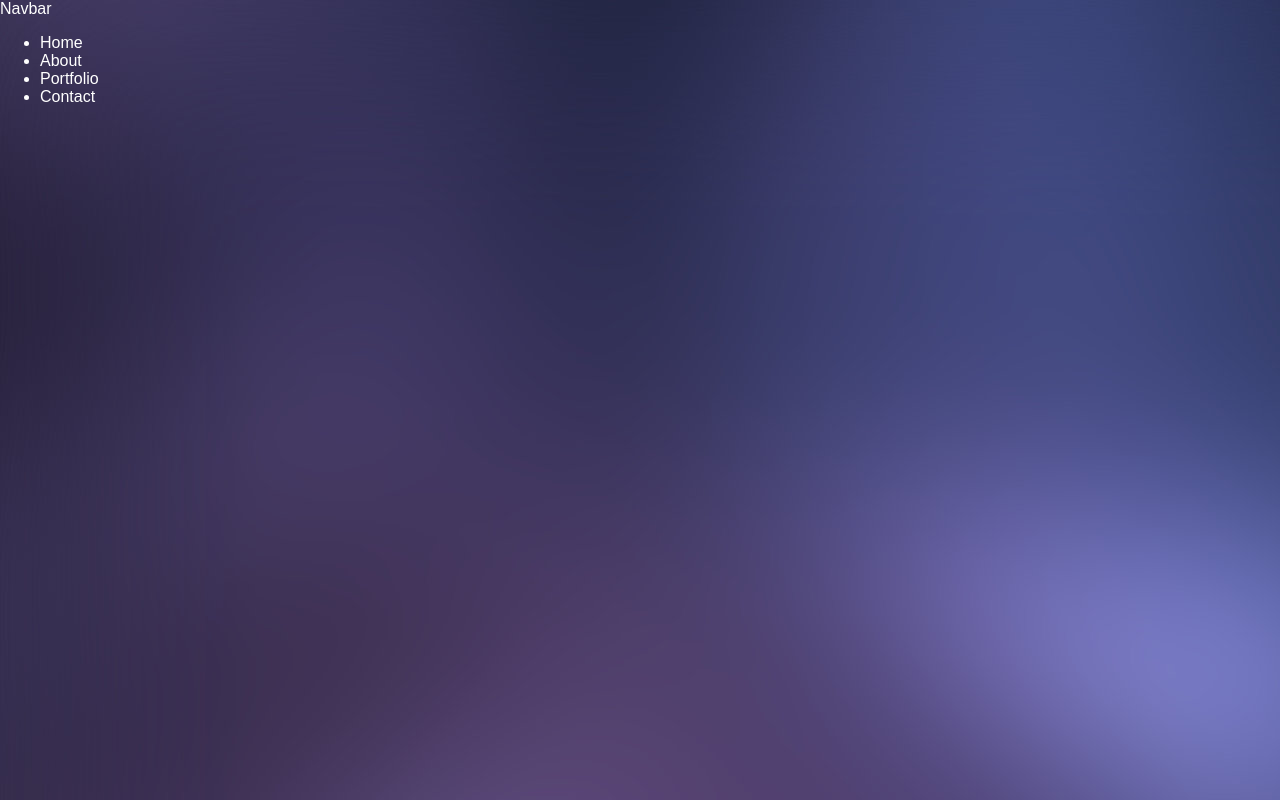
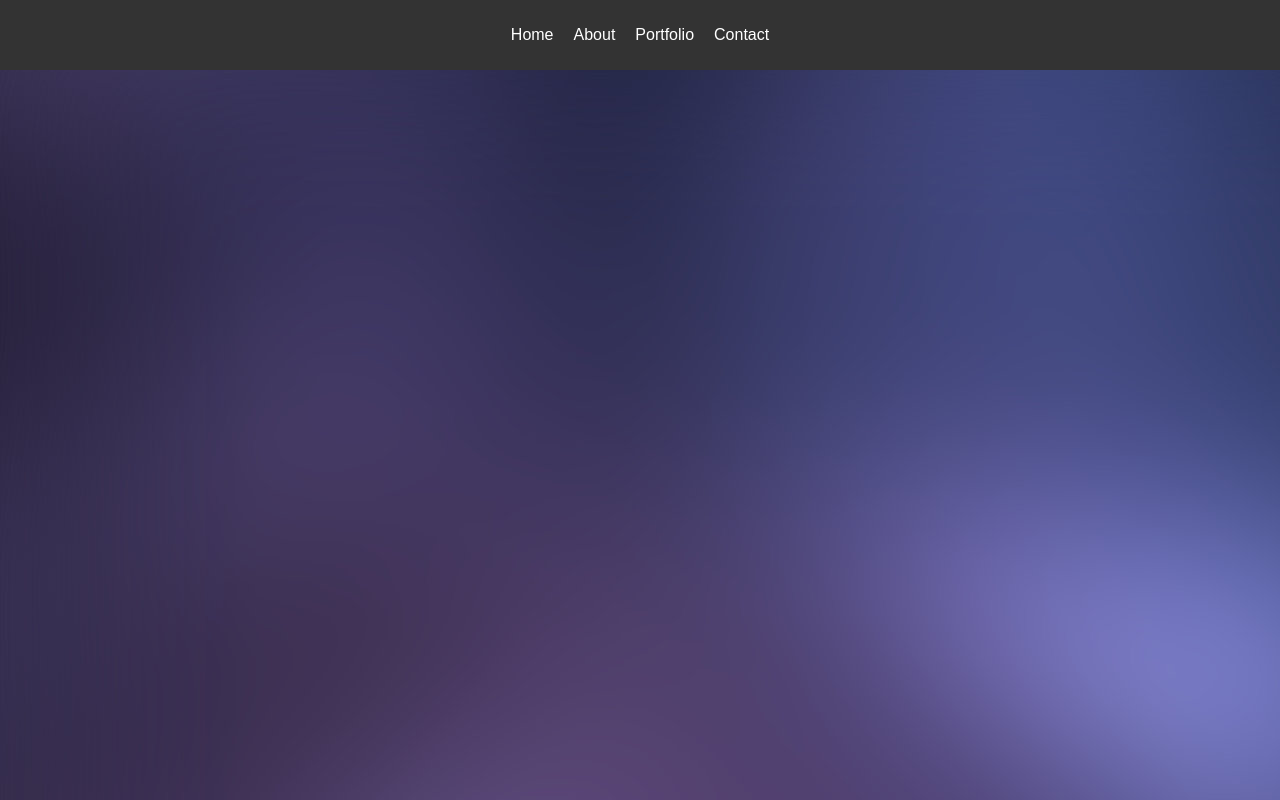
Before and after one commit to aguevara23/aguevara23.github.io, a React app: page / in a window 1280 px wide. Built offline with nearby package versions, Linux system fonts and the light colour scheme.

Commit message:
setup Navbar with react-router

```diff
--- a/src/components/Navbar/Navbar.css
+++ b/src/components/Navbar/Navbar.css
@@ -0,0 +1,20 @@
+.Navbar {
+  background-color: #333;
+  display: flex;
+  justify-content: center;
+}
+
+.Menu {
+  text-decoration: none;
+  list-style: none;
+  display: flex;
+  justify-content: center;
+  padding: 0;
+}
+
+.Menu a {
+  margin: 10px;
+  padding: 0;
+  color: white;
+  text-decoration: none;
+}
--- a/src/components/Navbar/Navbar.js
+++ b/src/components/Navbar/Navbar.js
@@ -1,13 +1,13 @@
 import React from "react";
-
+import classes from "./Navbar.css";
+import { Link } from "react-router-dom";
 const Navbar = () => (
-  <div>
-    Navbar
-    <ul>
-      <li>Home</li>
-      <li>About</li>
-      <li>Portfolio</li>
-      <li>Contact</li>
+  <div className={classes.Navbar}>
+    <ul className={classes.Menu}>
+      <Link to="/">Home</Link>
+      <Link to="/about/">About</Link>
+      <Link to="/portfolio">Portfolio</Link>
+      <Link to="/contact">Contact</Link>
     </ul>
   </div>
 );
```
